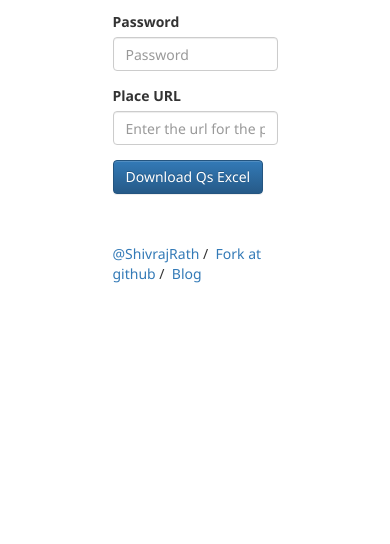
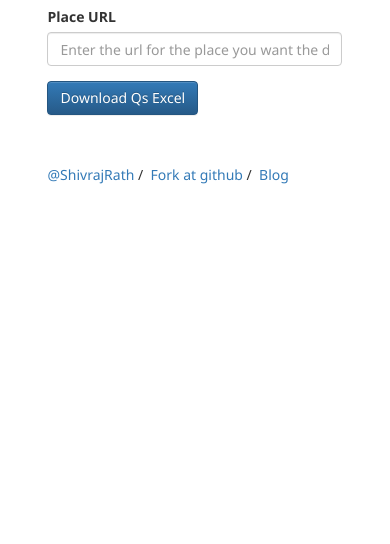
Before and after one commit to ShivrajRath/JiveDiscussionQsExtractor, a website: page public/index.html in a window 390 px wide. Shown: the part 300-844 px from the top of the page. Drawn offline with nearby package versions, Linux system fonts and the light colour scheme.

Commit message:
Responsive view changes

```diff
--- a/public/index.html
+++ b/public/index.html
@@ -26,7 +26,7 @@
 <body>
     <div class="container pt50">
         <div class="row">
-            <div class="col-xs-6 col-xs-offset-3">
+            <div class="col-md-6 col-md-offset-3 col-xs-10 col-xs-offset-1">
                 <h1 class="text-primary">Jive Discussion Qs Extractor</h1>
                 <form id="excelForm" role="form" action="excelSubmit" method="post">
                     <div class="form-group">
```
